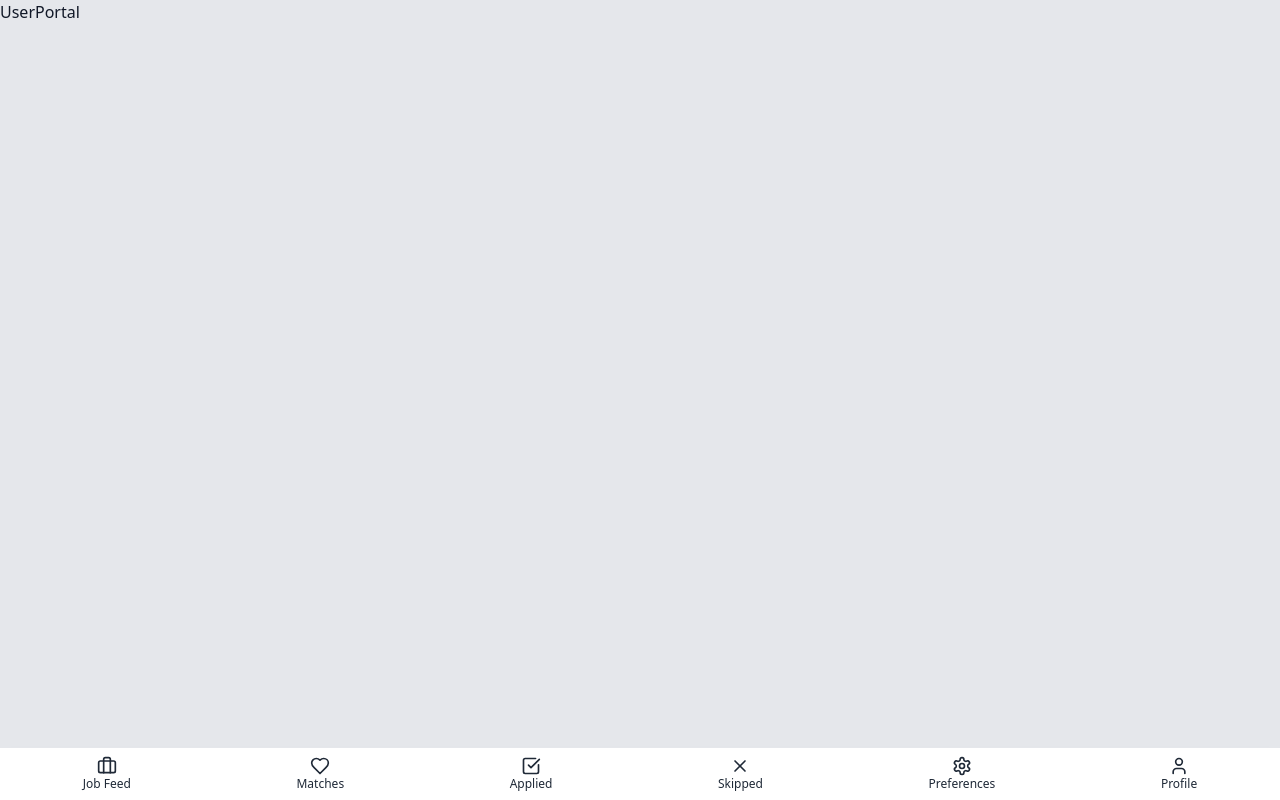
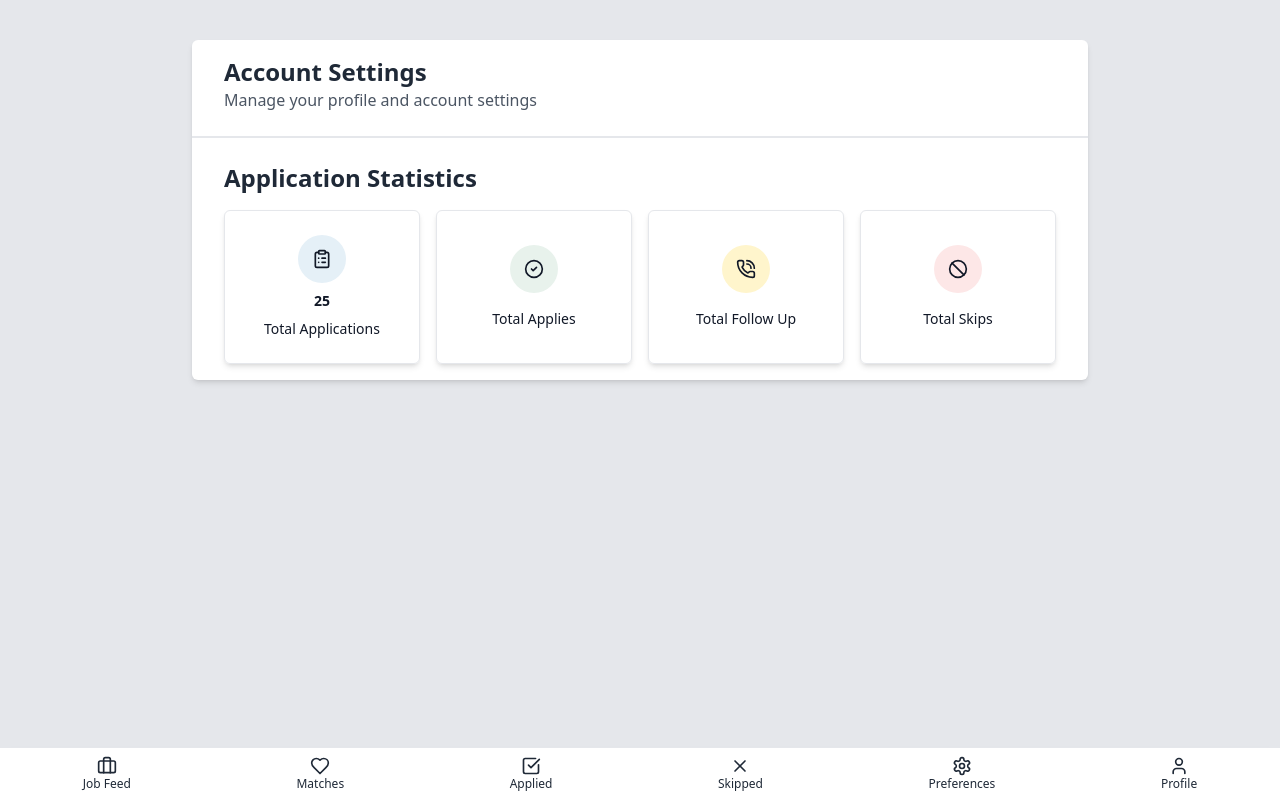
Before and after one commit to Muhammadbilalhaider/netlify-tailwind, a React (Create React App) app: page /profile in a window 1280 px wide. Built offline with nearby package versions, Linux system fonts and the light colour scheme.

Commit message:
making profile

```diff
--- a/src/components/userPortal/UserPortal.tsx
+++ b/src/components/userPortal/UserPortal.tsx
@@ -1,9 +1,68 @@
-import React from 'react'
+import { Ban, CheckCircle2, ClipboardList, PhoneCall } from 'lucide-react';
+import React from 'react';
 
 const UserPortal = () => {
+  const stats = [
+    {
+      name: 'Total Applications',
+      totalNumber:'25',
+      icon: ClipboardList,
+      color: 'text-primary',
+      bgColor: 'bg-primary-light',
+    },
+    {
+      name: 'Total Applies',
+      icon: CheckCircle2,
+      color: 'text-success',
+      bgColor: 'bg-success-light',
+    },
+    {
+      name: 'Total Follow Up',
+      icon: PhoneCall,
+      color: 'text-accent-secondary',
+      bgColor: 'bg-accent-light',
+    },
+    {
+      name: 'Total Skips',
+      icon: Ban,
+      color: 'text-danger',
+      bgColor: 'bg-danger-light',
+    },
+  ];
+
   return (
-    <div>UserPortal</div>
-  )
-}
+    <div className="w-full flex flex-col justify-center items-start pb-24 py-10 px-5 sm:px-10 lg:px-48">
+    <div className="flex flex-col py-4 w-full rounded-md shadow-md bg-white">
+      <div className="flex flex-col mx-8">
+        <p className="font-semibold text-2xl text-gray-800">Account Settings</p>
+        <p className="text-gray-600">Manage your profile and account settings</p>
+      </div>
 
-export default UserPortal
+      <hr className="border w-full mt-6" />
+      <div className="flex flex-col mx-8 mt-6">
+        <p className="text-gray-800 font-semibold text-2xl">Application Statistics</p>
+        <div className="grid lg:grid-cols-4 grid-cols-1 w-full mt-4 flex-row justify-between gap-4">
+          {stats.map((value, index) => (
+            <div
+              key={index}
+             className="flex flex-col w-full p-6 items-center justify-center rounded-md shadow-md border cursor-pointer"
+            >
+              <span
+                className={`flex  text-xl w-12 h-12 justify-center rounded-full items-center ${value.bgColor}`}
+              >
+                <value.icon size={20} />
+              </span>
+
+              <p className="text-center mt-2 text-sm font-semibold">{value.totalNumber}</p>
+              <p className="text-center mt-2 text-sm">{value.name}</p>
+            </div>
+          ))}
+        </div>
+      </div>
+    </div>
+  </div>
+
+  );
+};
+
+export default UserPortal;
--- a/tailwind.config.js
+++ b/tailwind.config.js
@@ -2,7 +2,36 @@
 module.exports = {
   content: ["./src/**/*.{html,js,jsx,ts,tsx}"],
   theme: {
-    extend: {},
+    extend: {
+      colors: {
+        primary: {
+          DEFAULT: '#247BAF',
+          hover: '#1d6291',
+          light: '#E5F0F7'
+        },
+        success: {
+          DEFAULT: '#217346',
+          hover: '#1a5c38',
+          light: '#E8F2EC'
+        },
+        danger: {
+          DEFAULT: '#F24D4F',
+          hover: '#e13436',
+          light: '#FDE7E7'
+        },
+        neutral: {
+          DEFAULT: '#E0E1E0',
+          hover: '#d1d2d1',
+          dark: '#4A4B4A'
+        },
+        accent: {
+          DEFAULT: '#FFE066',
+          hover: '#ffd733',
+          light: '#FFF5CC',
+          secondary: '#FF9F66'  // New warm accent color
+        }
+      }
+    },
   },
   plugins: [],
 }
```
